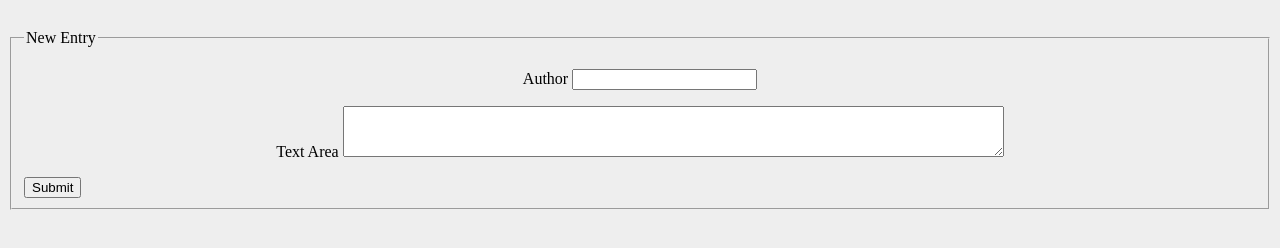
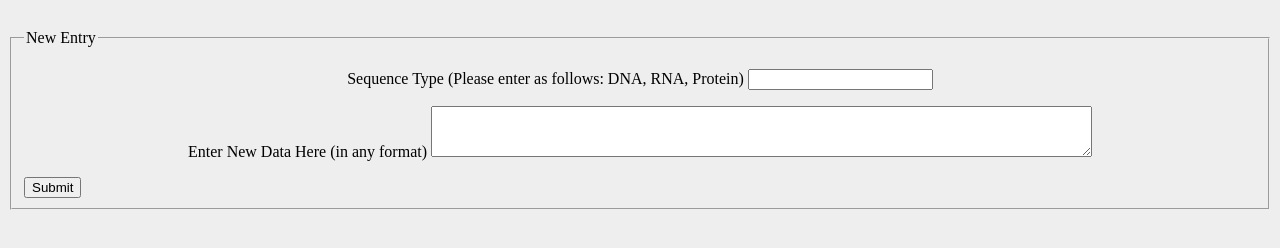
Before and after one commit to rohithsaai/rohithsaai.github.io, a plain HTML site: page index.html in a window 1280 px wide. Shown: the part 86-334 px from the top of the page. Drawn offline with nearby package versions, Linux system fonts and the light colour scheme.

Commit message:
Update index.html

```diff
--- a/index.html
+++ b/index.html
@@ -29,11 +29,11 @@ h1 {
   <fieldset>
     <legend>New Entry</legend>
     <p align = "center">
-    <label>Author</label>
+    <label> Sequence Type (Please enter as follows: DNA, RNA, Protein)</label>
     <input type = "text" id = "type" name = "type"/>
     </p>
     <p align = "center">
-    <label>Text Area</label>
+    <label>Enter New Data Here (in any format)</label>
     <textarea name = "data" id = "data" rows = "3" cols = "80"></textarea>
     </p>
     <input type="submit" value="Submit" onclick = "onsubmit()">
```
